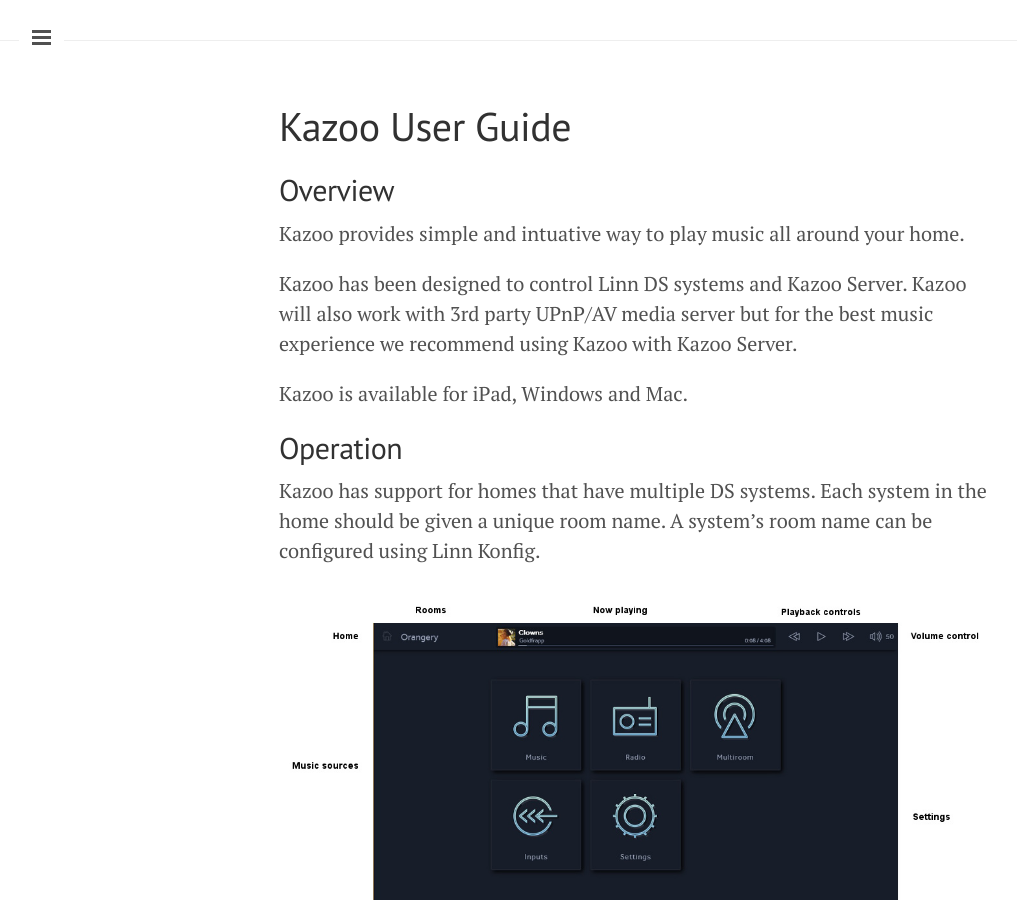
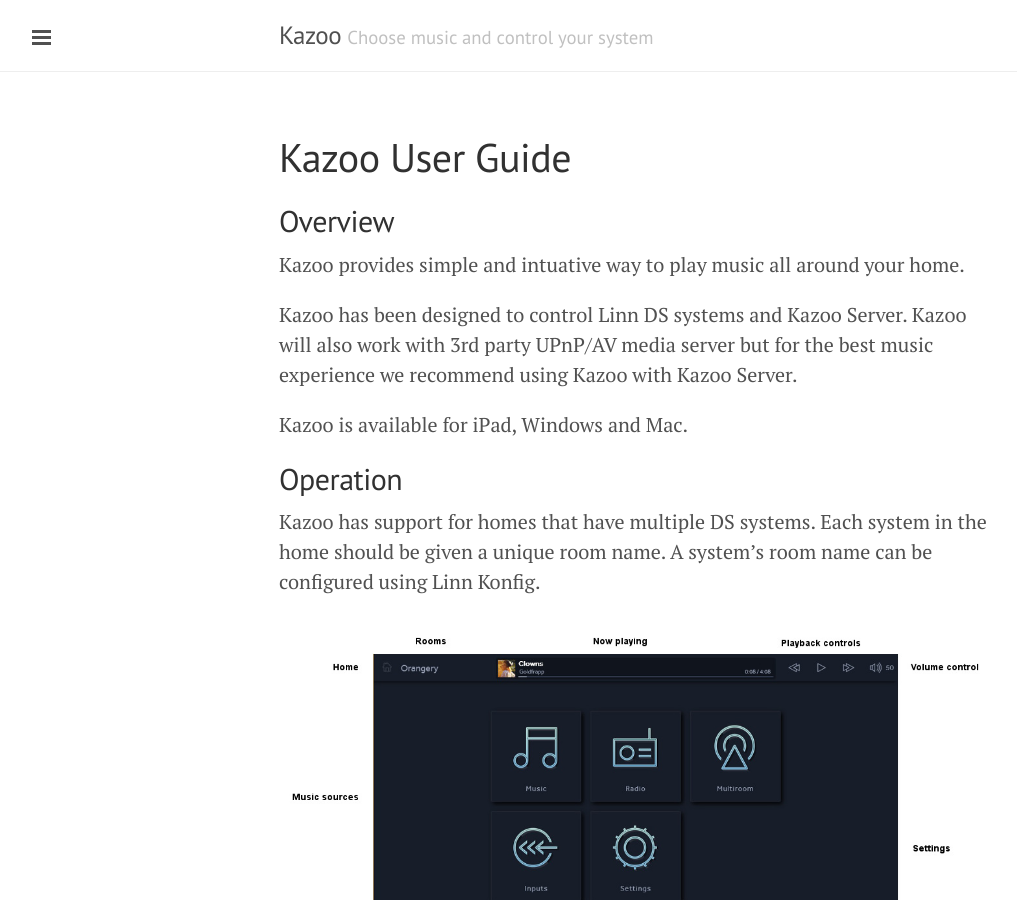
Before and after one commit to linn/kazoo.site, a Jekyll site: the page built from index.md, in a window 1280 px wide and 900 px high. Shown: the whole window, without its empty margins (1-1018 px from the left). Built offline with Jekyll 4.4.1, drawn with Linux system fonts in a browser that asks for light colours.

Commit message:
Update _config.yml

```diff
--- a/_config.yml
+++ b/_config.yml
@@ -1,2 +1,4 @@
 markdown: kramdown
 baseurl: ''
+title:  Kazoo
+tagline: 'Choose music and control your system'
```
